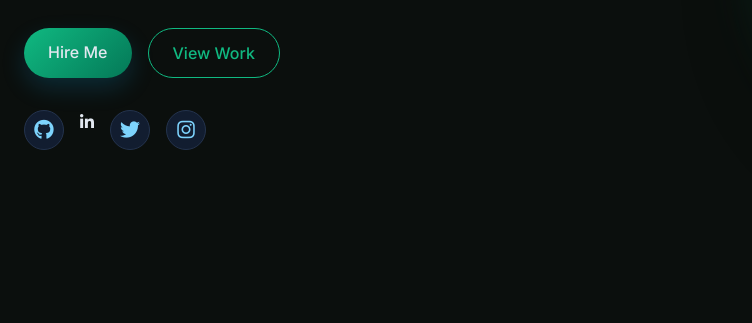
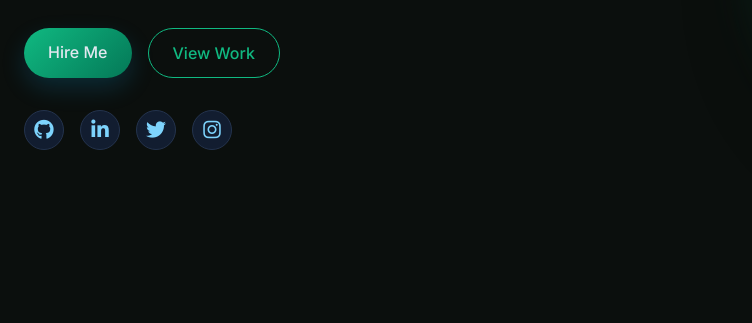
Before and after one commit to julietsule/julietsule.github.io, a plain HTML site: page index.html in a window 1280 px wide. Shown: the part 477-800 px from the top of the page, 0-752 px from the left. Drawn offline with nearby package versions, Linux system fonts and the light colour scheme.

Commit message:
Fix LinkedIn link format in index.html

```diff
--- a/index.html
+++ b/index.html
@@ -563,7 +563,7 @@
                     <a href="https://github.com/julietsule" class="social-icon text-xl w-10 h-10 flex items-center justify-center rounded-full bg-slate-800 hover:bg-primary">
                         <i class="fab fa-github"></i>
                     </a>
-                    <a href="https://www.linkedin.com/in/juliet-sule-919661435 class="social-icon text-xl w-10 h-10 flex items-center justify-center rounded-full bg-slate-800 hover:bg-blue-600">
+                    <a href=www.linkedin.com/in/juliet-sule-919661435 class="social-icon text-xl w-10 h-10 flex items-center justify-center rounded-full bg-slate-800 hover:bg-blue-600">
                         <i class="fab fa-linkedin-in"></i>
                     </a>
                     <a href="https://x.com/25lifestylee?s=11&t=v46DE3H5Ne2A2wtvVbSWaw" class="social-icon text-xl w-10 h-10 flex items-center justify-center rounded-full bg-slate-800 hover:bg-blue-400">
```
